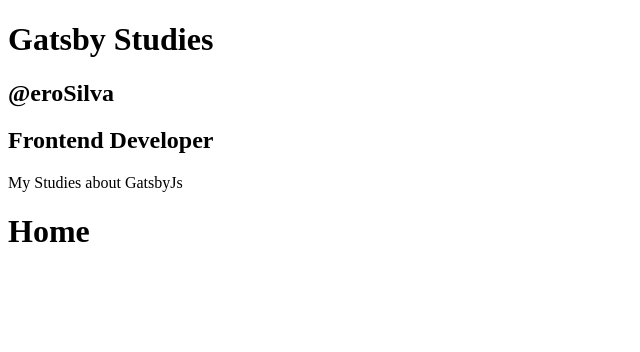
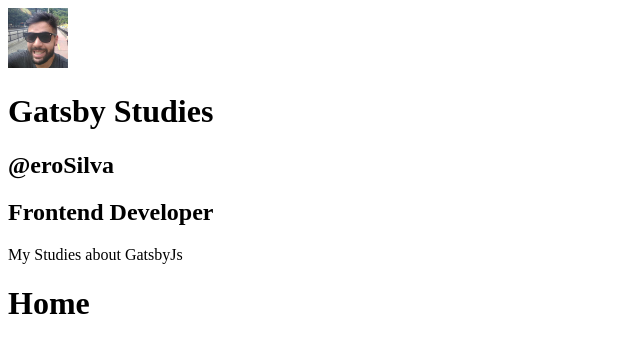
Before and after one commit to eroSilva/gatsby-studies, a Gatsby site: page / in a window 1280 px wide. Shown: the whole page, without its empty margins (0-640 px from the left). Built offline with nearby package versions, Linux system fonts and the light colour scheme; Gatsby itself is replaced by a stand-in of ours.

Commit message:
Creates Avatar Component with gatsby-image.

```diff
--- /dev/null
+++ b/src/components/Avatar/index.js
@@ -0,0 +1,23 @@
+import React from 'react'
+import { useStaticQuery, graphql } from 'gatsby'
+import Img from 'gatsby-image'
+
+const Avatar = () => {
+  const { avatarImage } = useStaticQuery(
+    graphql`
+      query {
+        avatarImage: file(relativePath: { eq: "avatar.jpeg" }) {
+          childImageSharp {
+            fixed(width: 60, height: 60) {
+              ...GatsbyImageSharpFixed_tracedSVG
+            }
+          }
+        }
+      }
+    `
+  )
+
+  return <Img fixed={avatarImage.childImageSharp.fixed} />
+}
+
+export default Avatar;
--- a/src/components/Profile/index.js
+++ b/src/components/Profile/index.js
@@ -1,5 +1,7 @@
 import React from 'react';
 import { useStaticQuery, graphql } from 'gatsby'
+
+import Avatar from '../Avatar'
 
 const Profile = () => {
   const {
@@ -26,6 +28,7 @@
 
   return (
     <div className="Profile-wrapper">
+      <Avatar />
       <h1>{title}</h1>
       <h2>{author}</h2>
       <h2>{position}</h2>
```
Also changed, not shown: src/images/avatar.jpeg (added), src/images/gatsby-astronaut.png (deleted).
